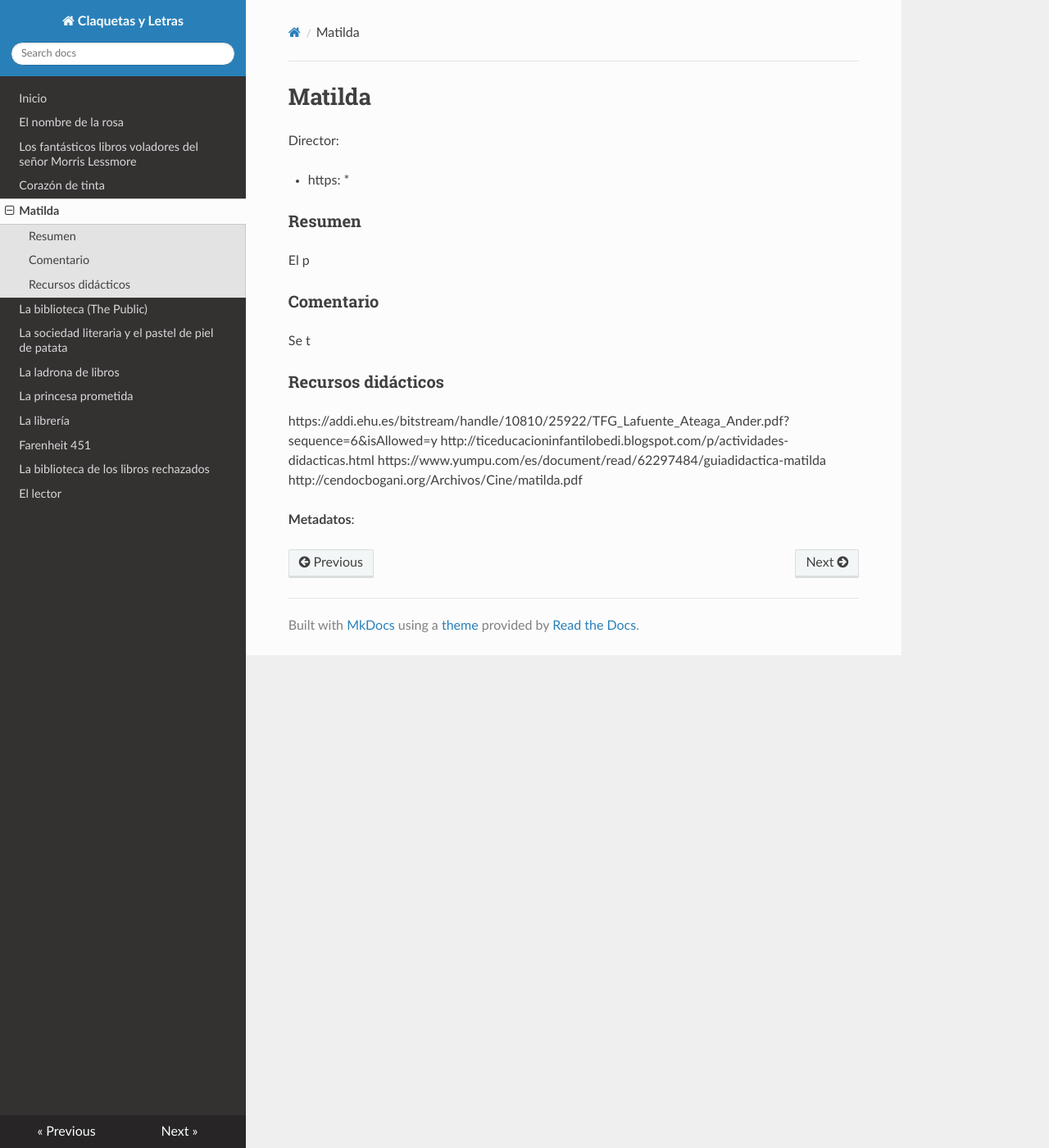
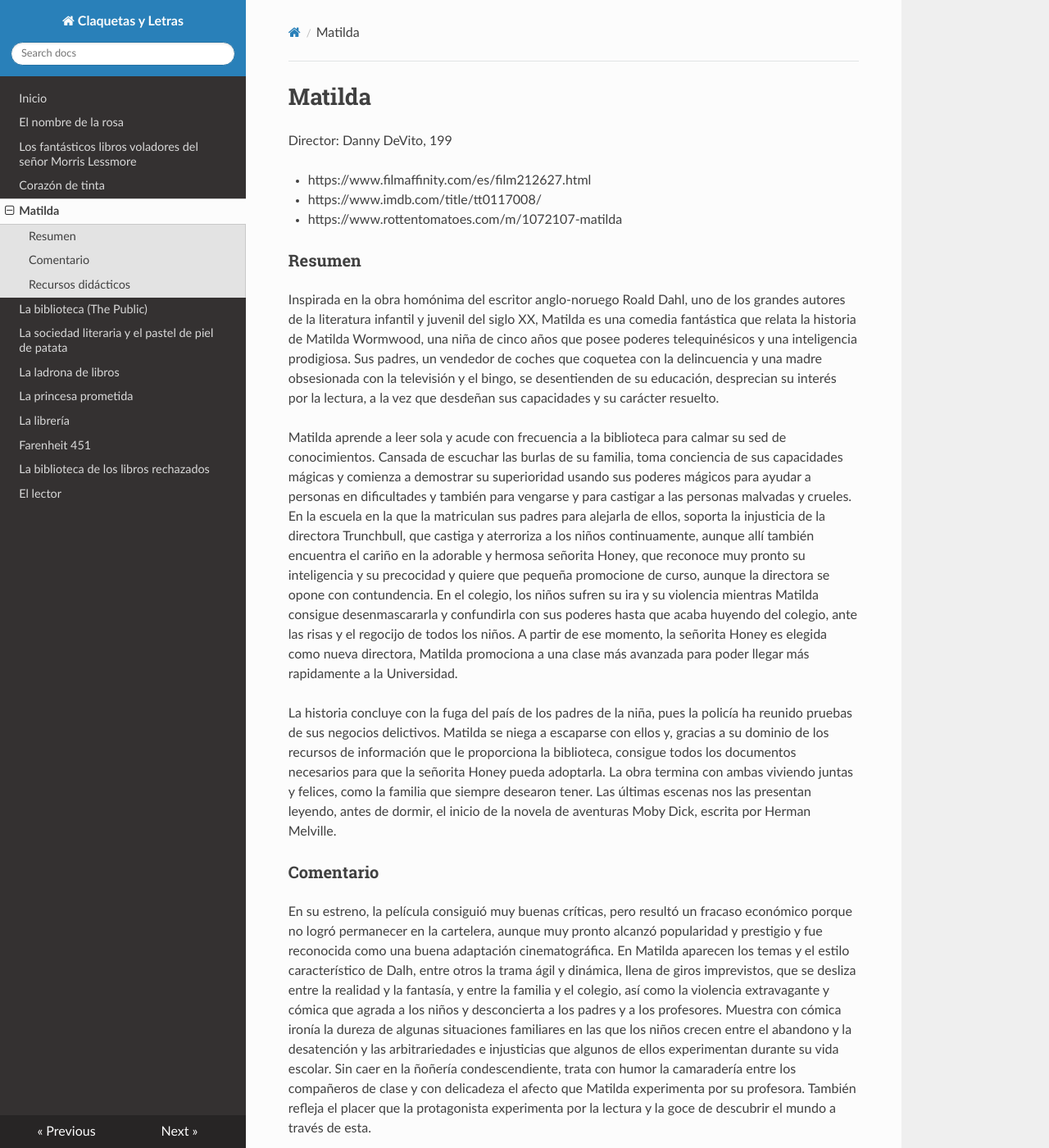
Before and after one commit to tramullas/Claquetas-y-Letras, an MkDocs documentation site: the page built from docs/matilda.md, in a window 1280 px wide and 1400 px high. Shown: the whole window at 82% size. Built offline with MkDocs 1.6.1, drawn with Linux system fonts in a browser that asks for light colours; nearby versions of some CDN libraries; some of the changed text lies outside the part shown.

Commit message:
Add files via upload

```diff
--- a/docs/matilda.md
+++ b/docs/matilda.md
@@ -1,22 +1,33 @@
 # Matilda
 
-Director:
+Director: Danny DeVito, 199
 
-* https:
-*
+* https://www.filmaffinity.com/es/film212627.html
+* https://www.imdb.com/title/tt0117008/
+* https://www.rottentomatoes.com/m/1072107-matilda
+
 ### Resumen
 
-El p
+Inspirada en la obra homónima del escritor anglo-noruego Roald Dahl, uno de los grandes autores de la literatura infantil y juvenil del siglo XX, Matilda es una comedia fantástica que relata la historia de Matilda Wormwood, una niña de cinco años que posee poderes telequinésicos y una inteligencia prodigiosa. Sus padres, un vendedor de coches que coquetea con la delincuencia y una madre obsesionada con la televisión y el bingo, se desentienden de su educación, desprecian su interés por la lectura, a la vez que desdeñan sus capacidades y su carácter resuelto.
+
+Matilda aprende a leer sola y acude con frecuencia a la biblioteca para calmar su sed de conocimientos. Cansada de escuchar las burlas de su familia, toma conciencia de sus capacidades mágicas y comienza a demostrar su superioridad usando sus poderes mágicos para ayudar a personas en dificultades y también para vengarse y para castigar a las personas malvadas y crueles. En la escuela en la que la matriculan sus padres para alejarla de ellos, soporta la injusticia de la directora Trunchbull, que castiga y aterroriza a los niños continuamente, aunque allí también encuentra el cariño en la adorable y hermosa señorita Honey, que reconoce muy pronto su inteligencia y su precocidad y quiere que pequeña promocione de curso, aunque la directora se opone con contundencia. En el colegio, los niños sufren su ira y su violencia mientras Matilda consigue desenmascararla y confundirla con sus poderes hasta que acaba huyendo del colegio, ante las risas y el regocijo de todos los niños. A partir de ese momento, la señorita Honey es elegida como nueva directora, Matilda promociona a una clase más avanzada para poder llegar más rapidamente a la Universidad.
+
+La historia concluye con la fuga del país de los padres de la niña, pues la policía ha reunido pruebas de sus negocios delictivos. Matilda se niega a escaparse con ellos y, gracias a su dominio de los recursos de información que le proporciona la biblioteca, consigue todos los documentos necesarios para que la señorita Honey pueda adoptarla. La obra termina con ambas viviendo juntas y felices, como la familia que siempre desearon tener. Las últimas escenas nos las presentan leyendo, antes de dormir, el inicio de la novela de aventuras Moby Dick, escrita por Herman Melville.
 
 ### Comentario
 
-Se t
+En su estreno, la película consiguió muy buenas críticas, pero resultó un fracaso económico porque no logró permanecer en la cartelera, aunque muy pronto alcanzó popularidad y prestigio y fue reconocida como una buena adaptación cinematográfica. En Matilda aparecen los temas y el estilo característico de Dalh, entre otros la trama ágil y dinámica, llena de giros imprevistos, que se desliza entre la realidad y la fantasía, y entre la familia y el colegio, así como la violencia extravagante y cómica que agrada a los niños y desconcierta a los padres y a los profesores. Muestra con cómica ironía la dureza de algunas situaciones familiares en las que los niños crecen entre el abandono y la desatención y las arbitrariedades e injusticias que algunos de ellos experimentan durante su vida escolar. Sin caer en la ñoñería condescendiente, trata con humor la camaradería entre los compañeros de clase y con delicadeza el afecto que Matilda experimenta por su profesora. También refleja el placer que la protagonista experimenta por la lectura y la goce de descubrir el mundo a través de esta.
+
+El autor de la novela original en la que se inspira la película, escribió obras como Boy, Relatos de lo inesperado, Volando solo, etc. Muchos de sus relatos para niños y jóvenes han sido publicados con las expresivas ilustraciones de Quentin Blake, entre estos destacan Charlie y la fábrica de chocolate, Charlie y el ascensor de cristal, James y el melocotón gigante, El gran gigante bonachón, Las brujas, El Superzorro, Danny campeón del mundo, El cocodrilo enorme, Los cretinos, La maravillosa medicina de Jorge, La jirafa, el pelícano y el mono y El vicario que hablaba del revés, entre otros. Algunos de sus libros poéticos son Poemas en verso para niños perversos, ¡Qué asco de bichos!, Puchero de rimas y Poemas y canciones.
 
 ### Recursos didácticos
 
+https://leeryescribirblog.wordpress.com/2020/02/08/roald-dahl-matilda-analisis-y-propuesta-didactica/
 https://addi.ehu.es/bitstream/handle/10810/25922/TFG_Lafuente_Ateaga_Ander.pdf?sequence=6&isAllowed=y
 http://ticeducacioninfantilobedi.blogspot.com/p/actividades-didacticas.html
 https://www.yumpu.com/es/document/read/62297484/guiadidactica-matilda
 http://cendocbogani.org/Archivos/Cine/matilda.pdf
+ https://educacio-valencia.es/es/matilda/
+https://www.edu.xunta.gal/espazoAbalar/es/espazo/repositorio/cont/xogando-con-matilda
 
-**Metadatos**:
+**Metadatos**: Historias familiares. Niñas. Violencia en la familia. Violencia en la escuela. Fantasía. Lectura. Bibliotecas. Roald Dalh. Literatura infantil y juvenil. Obras clásicas
```
